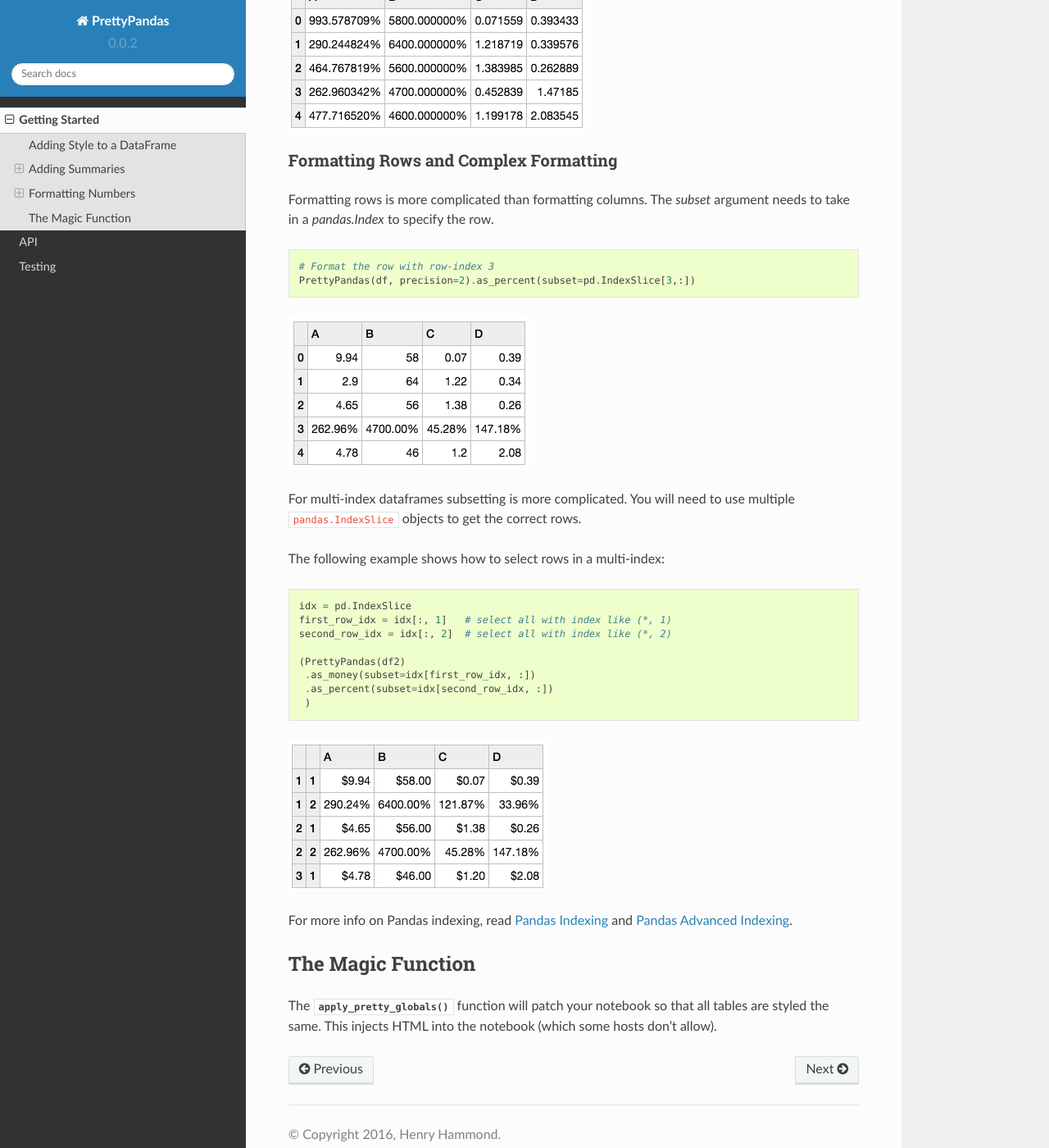
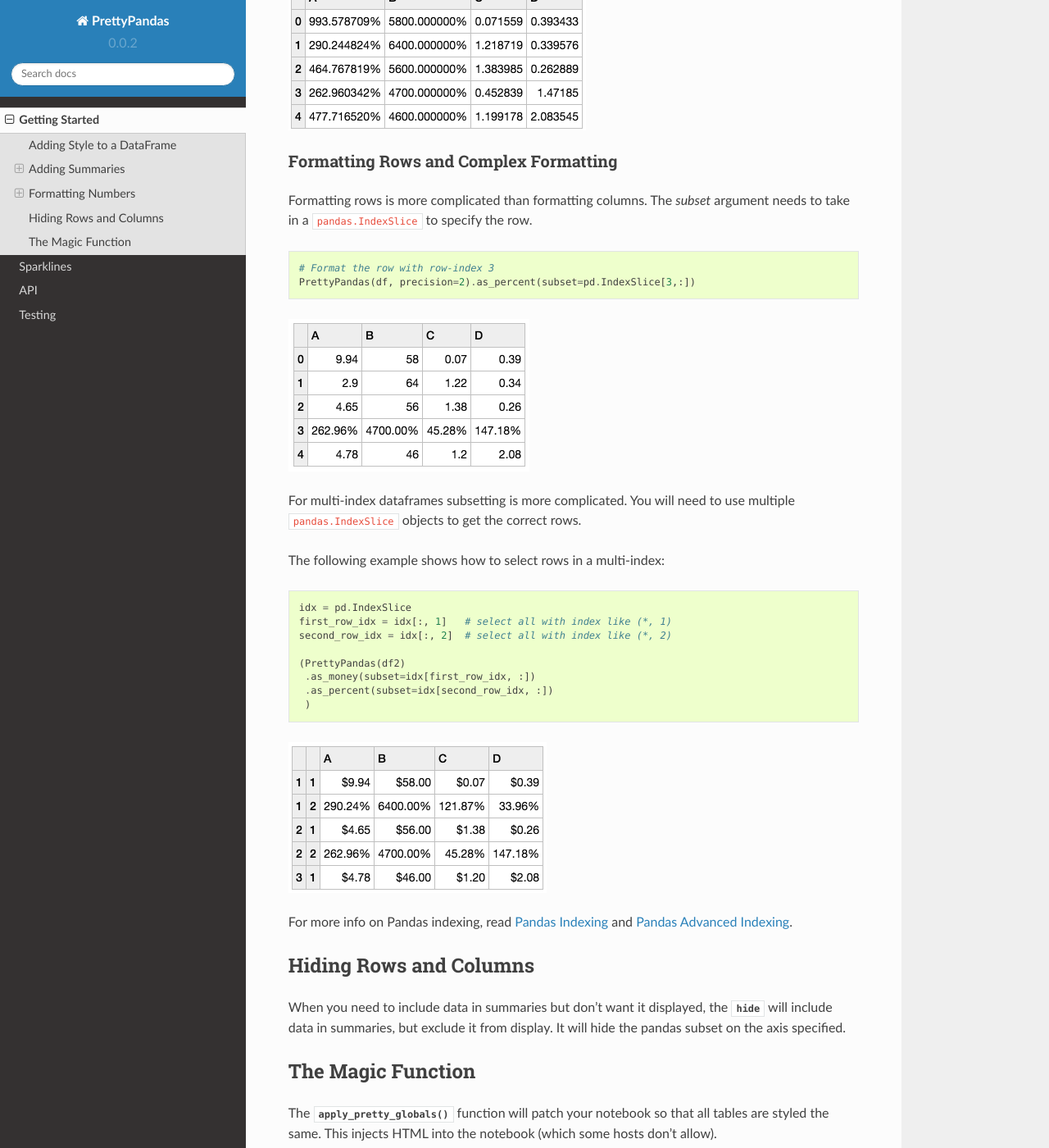
Before and after one commit to HHammond/PrettyPandas, a Sphinx documentation site: the page built from docs/source/quickstart.rst, in a window 1280 px wide and 1400 px high, scrolled down 3985 px. Shown: the whole window at 82% size. Built offline with Sphinx 7.4.7 and the Read the Docs theme 2.0.0, drawn with Linux system fonts in a browser that asks for light colours.

```diff
--- a/docs/source/index.rst
+++ b/docs/source/index.rst
@@ -62,6 +62,7 @@ Contents
    :maxdepth: 2
 
    Getting Started <quickstart>
+   sparklines
    API <prettypandas>
    testing
 
--- a/docs/source/prettypandas.rst
+++ b/docs/source/prettypandas.rst
@@ -12,4 +12,5 @@ Submodules
 .. toctree::
 
    prettypandas.formatters
+   prettypandas.sparklines
    prettypandas.styler
--- a/docs/source/quickstart.rst
+++ b/docs/source/quickstart.rst
@@ -134,7 +134,7 @@ Formatting Columns
 ^^^^^^^^^^^^^^^^^^
 
 By default the formatting methods apply to the entire dataframe. When you need
-to format just a few columns you can use the `subset` argument to specify a
+to format just a few columns you can use the ``subset`` argument to specify a
 single column, or multiple columns.
 
 .. code-block:: python
@@ -155,7 +155,7 @@ Formatting Rows and Complex Formatting
 ^^^^^^^^^^^^^^^^^^^^^^^^^^^^^^^^^^^^^^
 
 Formatting rows is more complicated than formatting columns. The `subset`
-argument needs to take in a `pandas.Index` to specify the row.
+argument needs to take in a ``pandas.IndexSlice`` to specify the row.
 
 .. code-block:: python
 
@@ -188,7 +188,17 @@ For more info on Pandas indexing, read `Pandas Indexing`_ and `Pandas Advanced
 Indexing`_.
 
 .. _Pandas Indexing: http://pandas.pydata.org/pandas-docs/stable/indexing.html
-.. _Pandas Advanced Indexing: http://pandas.pydata.org/pandas-docs/stable/advanced.html
+.. _Pandas Advanced Indexing:
+    http://pandas.pydata.org/pandas-docs/stable/advanced.html
+
+Hiding Rows and Columns
+-----------------------
+
+When you need to include data in summaries but don't want it displayed,
+the :py:meth:`hide <prettypandas.PrettyPandas.hide>` will include data in
+summaries, but exclude it from display. It will hide the pandas subset on the
+axis specified.
+
 
 The Magic Function
 ------------------
--- /dev/null
+++ b/docs/source/sparklines.rst
@@ -0,0 +1,4 @@
+.. sparklines
+
+Sparklines
+==========
```
Also changed, not shown: Readme.md (+1 -1 lines), docs/source/prettypandas.sparklines.rst (added, +7 -0 lines), 2 other files.
